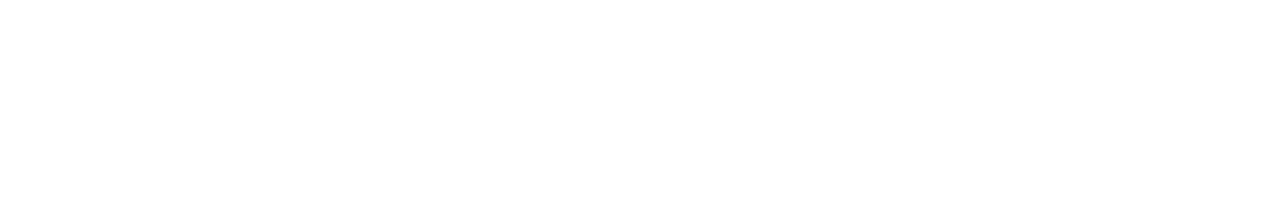
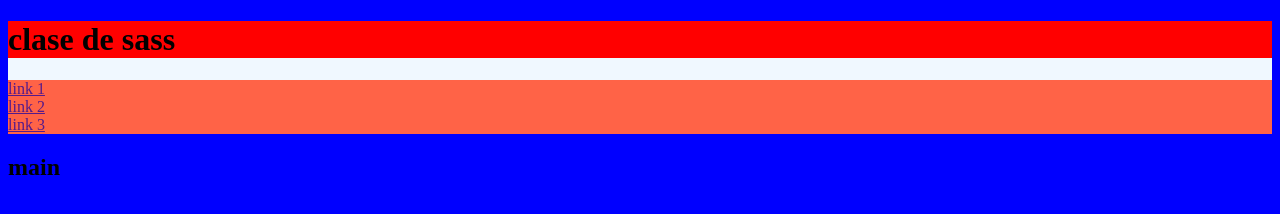
Before and after one commit to osvalttek/claseDeHtml, a website: page index.html in a window 1280 px wide. Drawn offline with Linux system fonts and the light colour scheme.

Commit message:
clase 19: sass de forma global y local con node.js

```diff
--- a/index.html
+++ b/index.html
@@ -7,5 +7,17 @@
     <title>Clase 16</title>
     <link rel="stylesheet" href="./styles/style.css" />
   </head>
-  <body></body>
+  <body>
+    <header class="header">
+      <h1 class="header__h1">clase de sass</h1>
+      <nav class="header__nav">
+        <a class="header__navLink" href="">link 1</a>
+        <a class="header__navLink" href="">link 2</a>
+        <a class="header__navLink" href="">link 3</a>
+      </nav>
+    </header>
+    <main>
+      <h2>main</h2>
+    </main>
+  </body>
 </html>
--- /dev/null
+++ b/styles/style.scss
@@ -0,0 +1,18 @@
+$primary:blue;
+
+body{
+    background-color:$primary;
+}
+
+.header{
+    background-color: aliceblue;
+    &__h1{
+        background-color: red;
+    }
+    &__nav{
+        background-color: tomato;
+        &Link{
+            display: block;
+        }
+    }
+}
```
Also changed, not shown: package.json (added, +24 -0 lines), styles/style.css, 2 other files.
